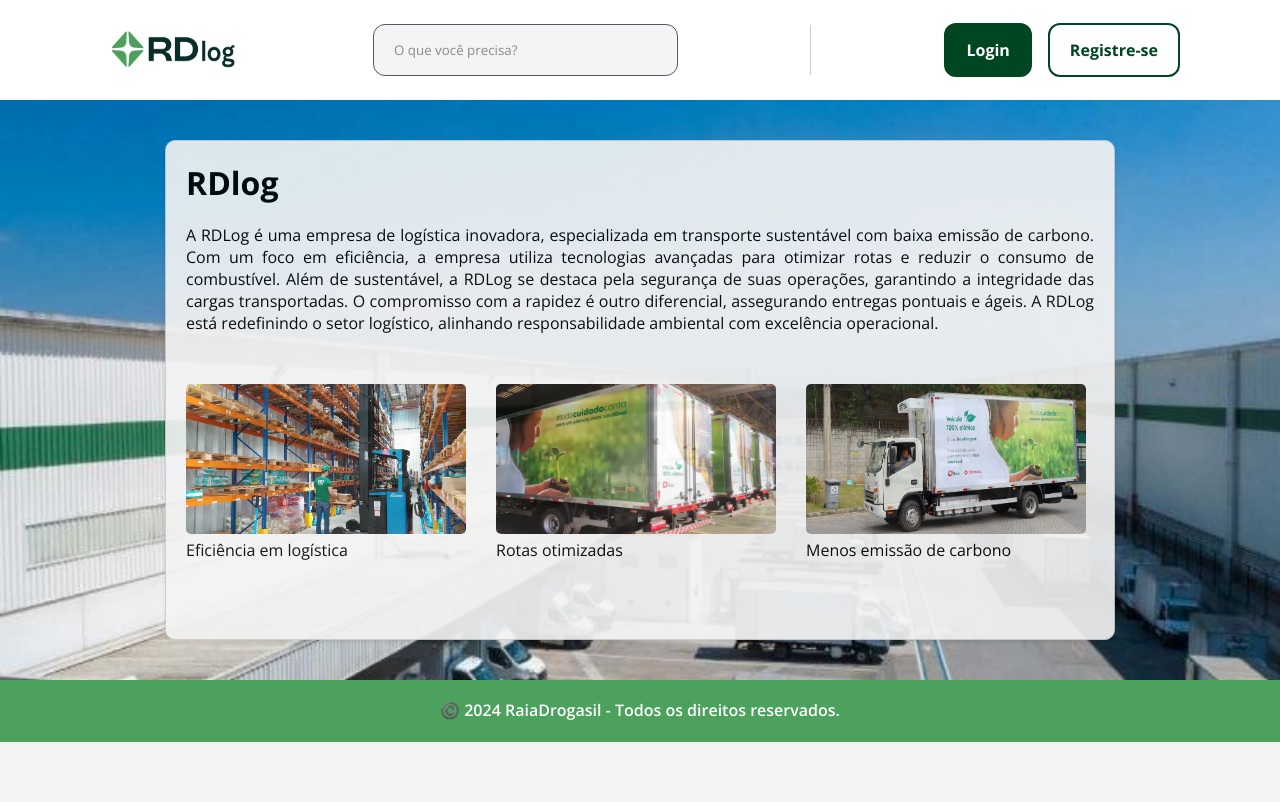
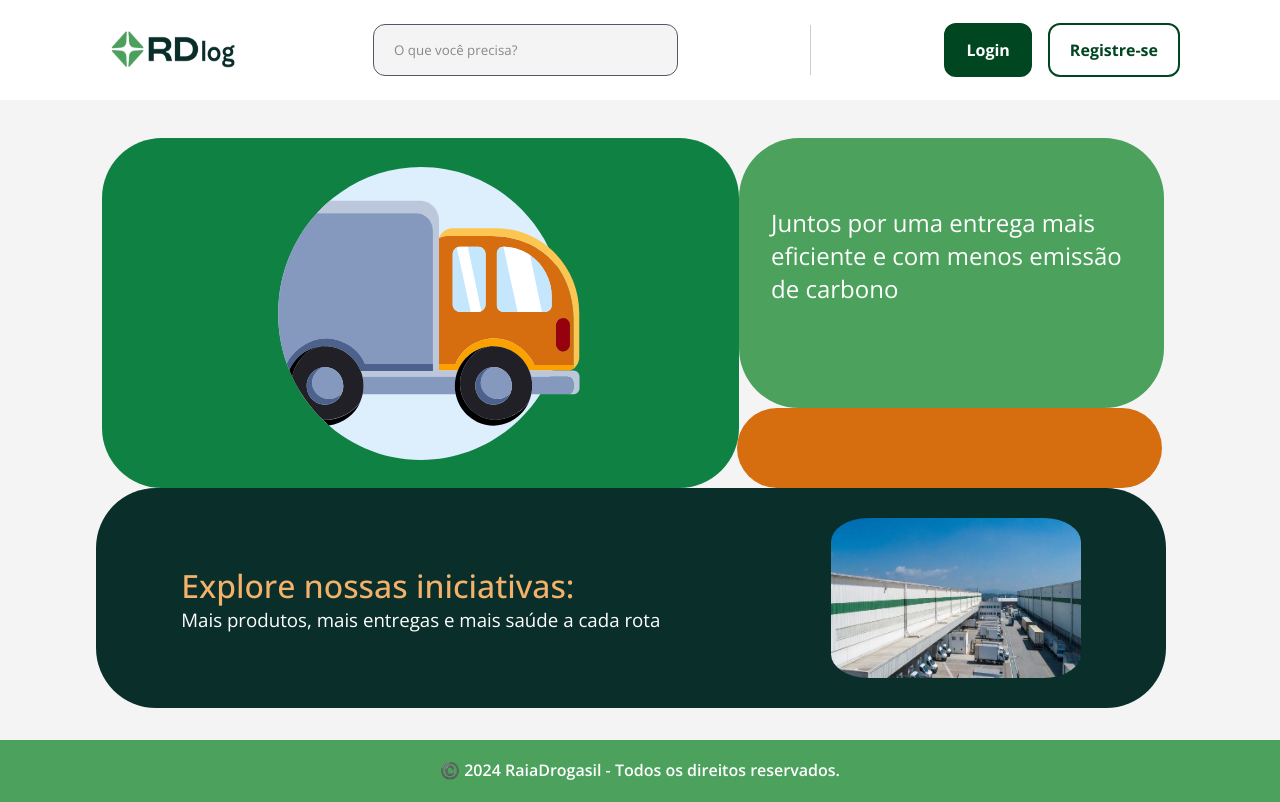
Before and after one commit to pmagalhaes2/rd-log-frontend, a React (Create React App) app: page / in a window 1280 px wide. Built offline with nearby package versions, Linux system fonts and the light colour scheme; no server answers; some icons are missing.

Commit message:
refinamento da home

```diff
--- a/src/pages/Home/Home.jsx
+++ b/src/pages/Home/Home.jsx
@@ -1,37 +1,43 @@
 import React from "react";
 import styles from './Home.module.scss';
-import cd1 from '../../assets/images/cd1.jpeg';
-import cd2 from '../../assets/images/cd2.jpeg';
-import cd3 from '../../assets/images/cd3.jpeg';
+import imgcaminho from "../../assets/images/caminhao 1.svg";
+// import cd1 from '../../assets/images/cd1.jpeg';
+// import cd2 from '../../assets/images/cd2.jpeg';
+import cd4 from '../../assets/images/cd4.jpeg';
 
 function Home() {
   return (
-    <div className={styles.container}>
-
-      <div className={styles.box}>
-        <h1> RDlog </h1>
-        <p>A RDLog é uma empresa de logística inovadora,
-           especializada em transporte sustentável com baixa emissão de carbono.
-           Com um foco em eficiência, a empresa utiliza tecnologias avançadas para otimizar rotas e reduzir o consumo de combustível.
-           Além de sustentável, a RDLog se destaca pela segurança de suas operações, garantindo a integridade das cargas transportadas.
-           O compromisso com a rapidez é outro diferencial, assegurando entregas pontuais e ágeis.
-           A RDLog está redefinindo o setor logístico, alinhando responsabilidade ambiental com excelência operacional.</p>
-        <div className={styles.card}>
-          <div>
-            <img src={cd1} alt="cd1" />
-            <p>Eficiência em logística</p>
+   <div className={styles.container}>
+      <div className={styles.topSection}>
+        <div className={styles.homeBox}>
+          <img
+            className={styles.imagemCaminhao}
+            src={imgcaminho}
+            alt="imagem-box"
+          />
+        </div>
+        <div className={styles.teste}>
+          <div className={styles.rightSection}>
+             <div className={styles.homeSide}>
+               <h2>Juntos por uma entrega mais eficiente e com menos emissão de carbono</h2>
+             </div>
           </div>
-          <div>
-            <img src={cd2} alt="cd2" />
-            <p>Rotas otimizadas</p>
-          </div>
-          <div>
-            <img src={cd3} alt="cd3" />
-            <p>Menos emissão de carbono</p>
-          </div>
-        </div>
+             <div className={styles.homeSpace}></div>
+     </div>
+     </div>
+         <div className={styles.homeContent}>
+           <div className={styles.textSection}>
+            <h1>Explore nossas iniciativas:</h1>
+            <h3>Mais produtos, mais entregas e mais saúde a cada rota</h3>
+           </div>
+             <img
+              className={styles.homeImage}
+              src={cd4}
+              alt="imagem cd"
+           />
       </div>
     </div>
+
   );
 }
 
--- a/src/pages/Home/Home.module.scss
+++ b/src/pages/Home/Home.module.scss
@@ -1,51 +1,122 @@
 .container {
   display: flex;
   flex-direction: column;
-  align-items: center;
-  background-image: url("../../assets/images/cd4.jpeg");
-  background-size: 100%;
+  padding: 0;
+  margin: 0;
+
+
 }
 
-.box {
+.topSection {
+  display: flex;
+  flex-direction: row;
+  margin: 3% 5% 0% 5%;
+  margin-bottom: 0;
+  // background-color: blue;
+  width: 1100px;
+  padding-left: 3%;
+
+
+
+}
+
+.homeBox {
+  display: flex;
+  align-items: center;
+  background-color: #0f8143;
+  border-radius: 60px;
+  width: 650px;
+  height: 350px;
+  flex-direction: row;
+
+
+
+}
+
+.rightSection {
   display: flex;
   flex-direction: column;
-  height: 500px;
-  width: 950px;
-  margin: 40px 0;
-  padding: 20px;
-  border: 1px solid #ccc;
-  border-radius: 10px;
-  box-shadow: 0 2px 4px rgba(0, 0, 0, 0.1);
-  background-color: #f4f4f4;
-  opacity: 0.9;
+  width: 425px;
+  height: 270px;
+  background-color: #4CA15D;
+  border-radius: 60px;
 
-  h1 {
-    margin-bottom: 20px;
+
+}
+
+.homeSide {
+  margin: 2rem;
+  padding-top: 2.25rem;
+  color: #ffffff;
+
+  h2 {
+    font-weight: 400;
   }
 
-  p {
+
+
+}
+
+.homeSpace {
+  background-color: #D66E0F;
+  width: 425px;
+  height: 80px;
+  border-radius: 60px;
+  margin-left: -2.5px;
+
+
+}
+
+.homeContent {
+  display: flex;
+  flex-direction: row;
+  justify-content: space-around;
+  width: 1070px;
+  height: 220px;
+  background-color: #0A2F2A;
+  border-radius: 60px;
+  margin-right: 3rem;
+  margin-left: 6rem;
+  margin-top: 0;
+  margin-bottom: 2rem;
+  align-items: center;
+
+
+
+
+
+}
+
+.textSection {
+  text-align: left;
+  color: #F4B16A;
+  // margin-left: 1rem;
+
+  h1{
+    font-weight: 500;
+  }
+
+  h3 {
+    color: #ffffff;
     font-weight: 400;
-    text-align: justify;
   }
 
 }
 
-.card {
-  margin-top: 50px;
-  display: flex;
-  flex-direction: row;
-  gap: 30px;
+.homeImage {
+  width: 250px;
+  height: 160px;
+  border-radius: 15%;
+
+
+
+
+
 }
 
-.card img {
-  width: 280px;
-  height: 150px;
-  border-radius: 5px;
+.imagemCaminhao {
+  max-width: 70%;
+  height: auto;
+  margin-left: 15%;
+
 }
-
-.card img:hover {
-  width: 285px;
-  height: 155px;
-  border: 3px solid #0f8143;
-  transition: 0.2s;
-}
```
Also changed, not shown: src/assets/images/caminhao 1.svg (added).
